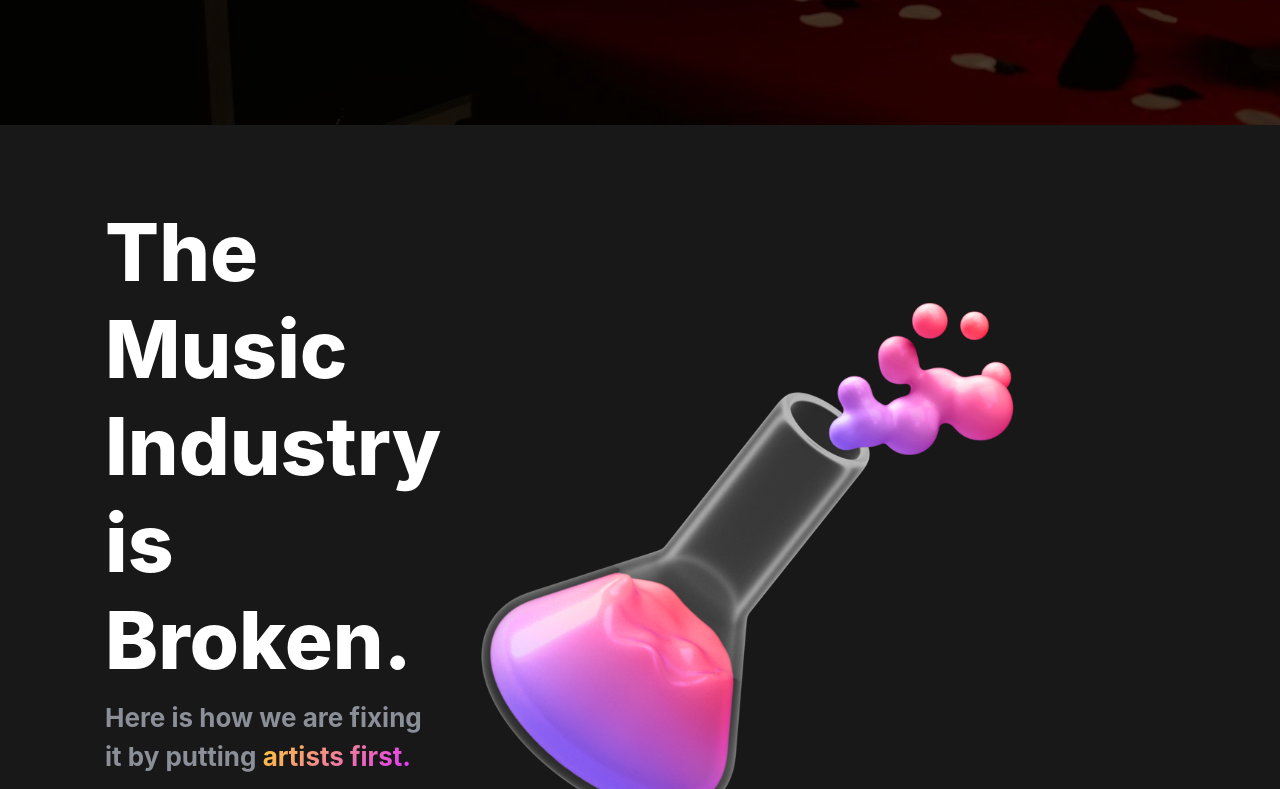
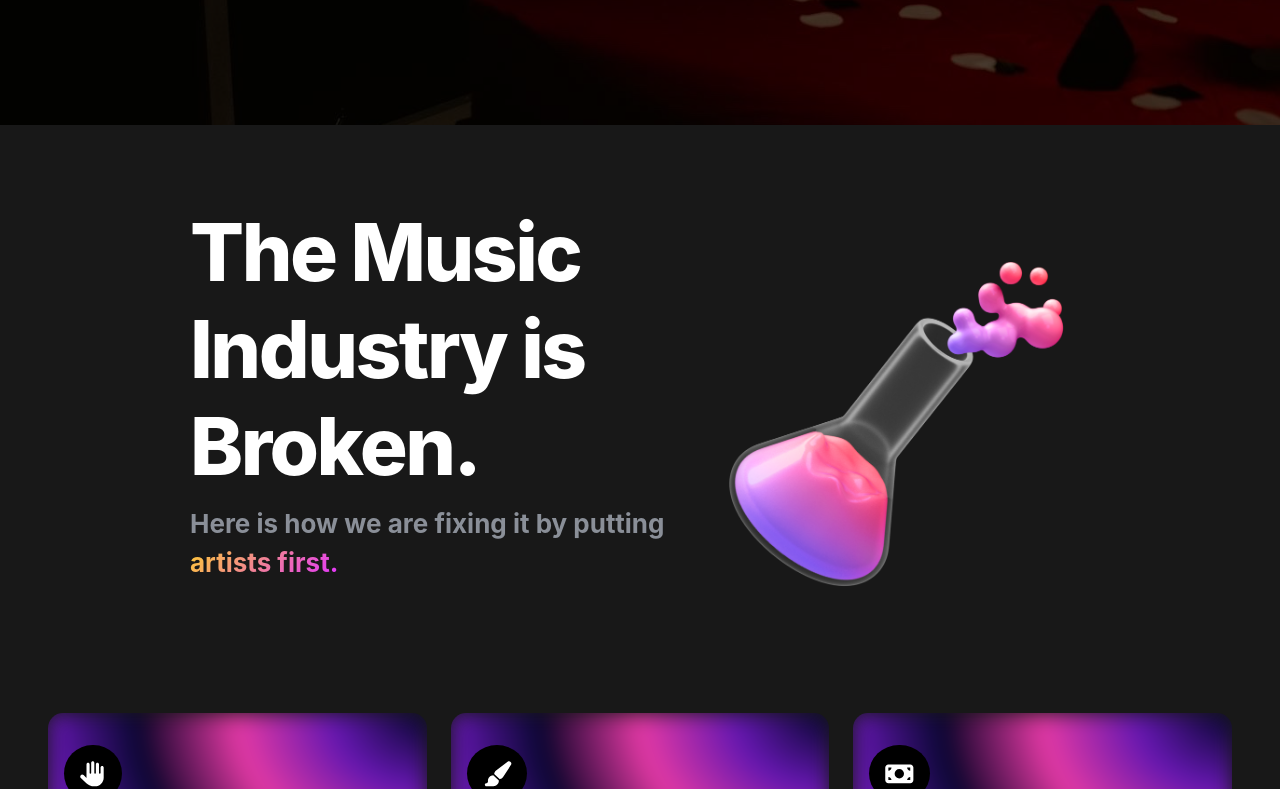
Before and after one commit to cgwol/contak.io, a React (Create React App) app: page / in a window 1280 px wide. Shown: the part 731-1520 px from the top of the page. Built offline with nearby package versions, Linux system fonts and the light colour scheme.

Commit message:
fix flask image size

```diff
--- a/src/App.css
+++ b/src/App.css
@@ -19,7 +19,6 @@ body {
   color: var(--font-color);
   font-family: Arial, Helvetica, sans-serif;
   font-size: 16px;
-  overflow-x: hidden;
 }
 
 h1,
--- a/src/App.js
+++ b/src/App.js
@@ -44,13 +44,15 @@ function App() {
           <Link to={'/'} className='rounded-btn bg-light-purple bold'>submit a track</Link>
         </section>
 
-        <section className='flex' style={{ padding: '20px 25px' }}>
-          <div className='flex font-family' style={{ margin: '3em 5em', maxWidth: '50%' }}>
+        <section className='flex-center' style={{ padding: '20px 25px' }}>
+          <div className='flex font-family' style={{ margin: '3em 5em', maxWidth: '900px' }}>
             <div>
-              <h1 style={{ fontSize: '80px', fontWeight: 800, textAlign: 'left' }}>The Music Industry is Broken.</h1>
+              <h1 style={{ fontSize: '80px', fontWeight: 800, textAlign: 'left', letterSpacing: '-2.5px' }}>The Music Industry is Broken.</h1>
               <p className='txt-light bold' style={{ fontSize: '26px' }}>Here is how we are fixing it by putting <span className='txt-gradient' style={{ backgroundImage: 'linear-gradient(135deg, #FFCC33 0%, #E233FF 100%)' }}>artists first.</span></p>
             </div>
-            <img src={flaskImg} alt='cool flask' style={{ width: 'min(100%, 700px)', objectFit: 'contain' }} />
+            <div style={{ display: 'flex' }}>
+              <img src={flaskImg} alt='cool flask' style={{ width: 'min(100%, 700px)', objectFit: 'contain' }} />
+            </div>
           </div>
         </section>
 
```
